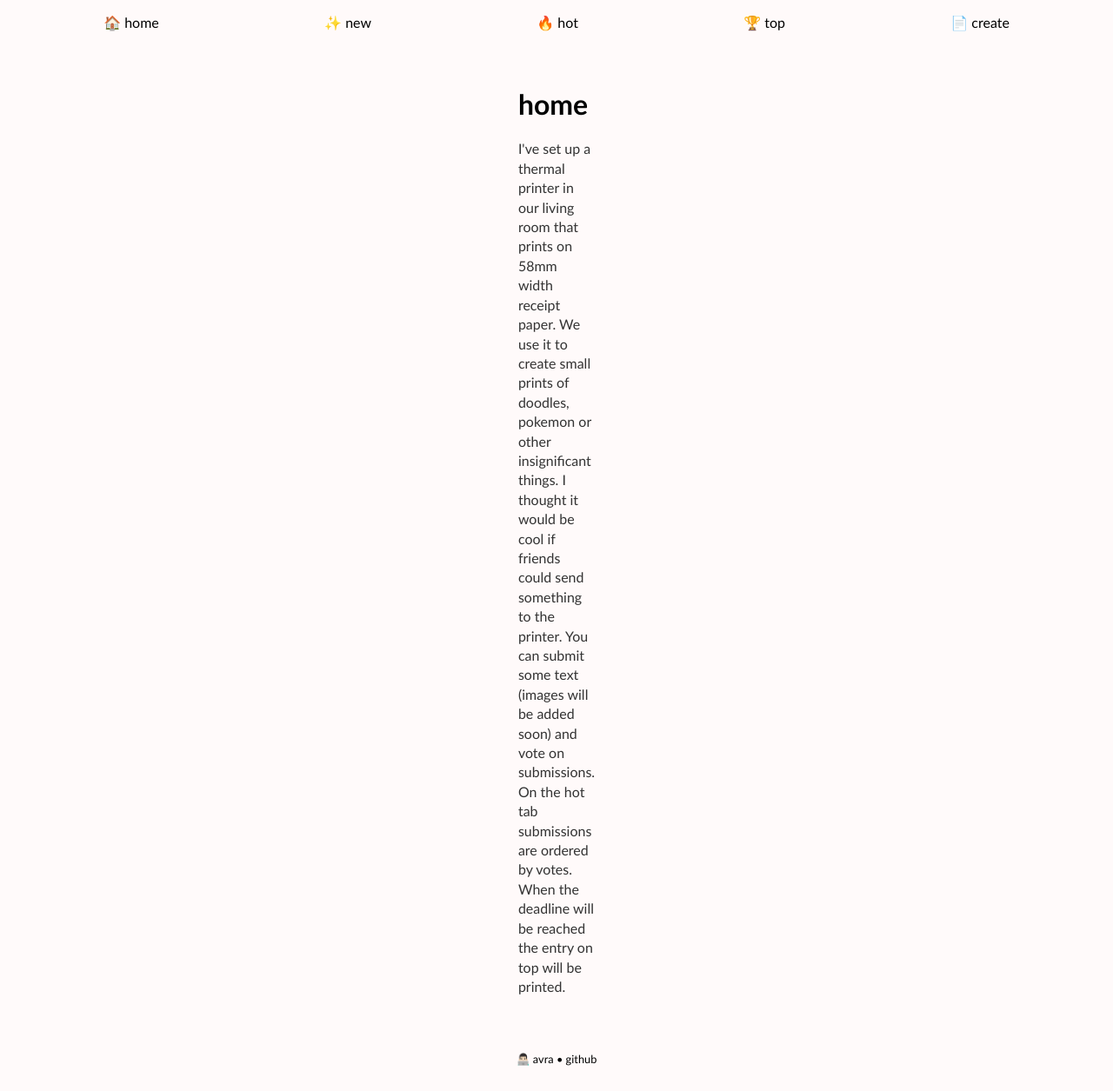
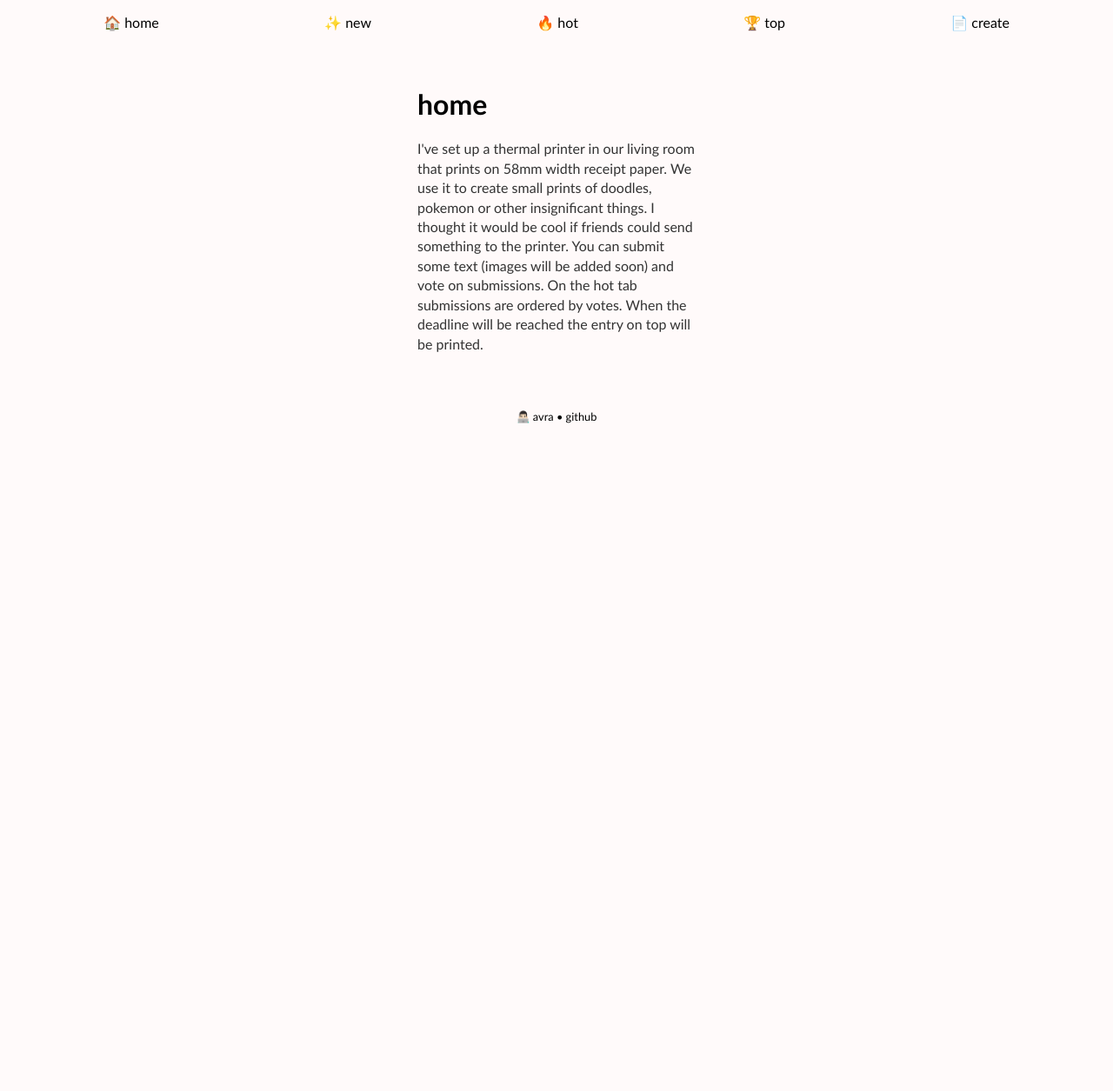
Before and after one commit to StefanAvra/tinyprints, a Flask app: page / in a window 1280 px wide. Shown: the whole page at 87% size. After the commit the page ends 487 px from the top, so only its background shows below. Run offline with Flask 2, Linux system fonts and the light colour scheme; data that the repository does not hold is empty.

Commit message:
min-width for content

```diff
--- a/app/static/style.css
+++ b/app/static/style.css
@@ -13,7 +13,7 @@ h1 {
 .content {
     width: min-content;
     margin: auto;
-
+    min-width: 20em;
 }
 .main-nav {
     list-style: none;
```
